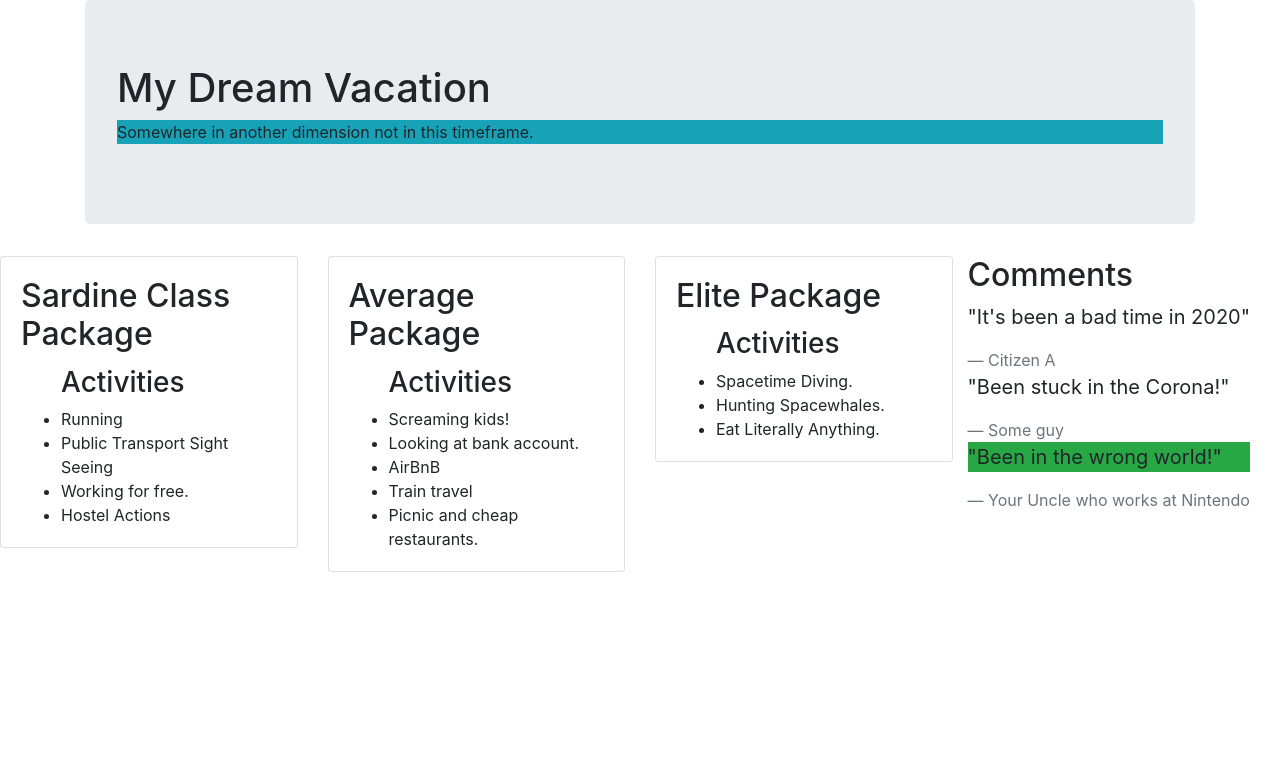
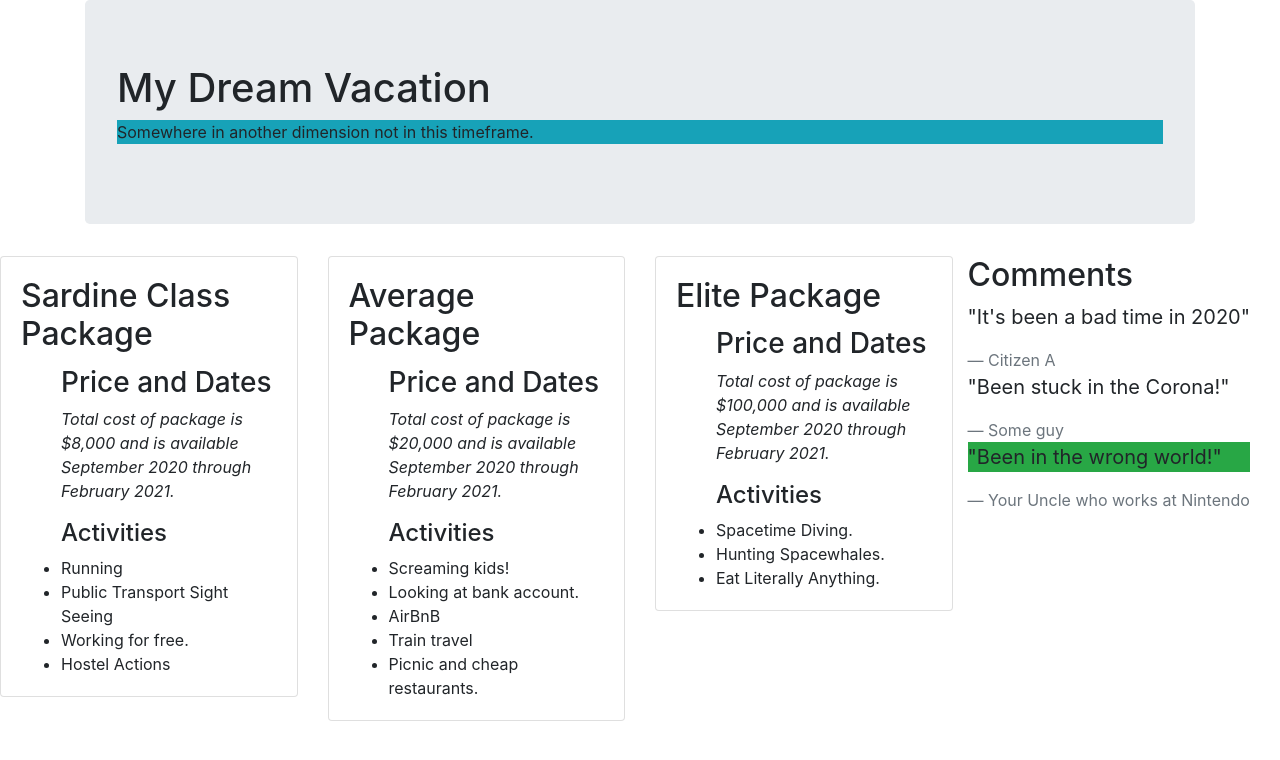
Before and after one commit to wdonovanseid/vacation-site, a plain HTML site: page index.html in a window 1280 px wide. Drawn offline with Linux system fonts and the light colour scheme.

Commit message:
This will commit add package dates and prices.
Co-authored-by: William Donovan-Seid <wdstwo@live.com>

```diff
--- a/index.html
+++ b/index.html
@@ -17,7 +17,9 @@
         <div class="card-body">
           <h2 class="card-title">Sardine Class Package</h2>
           <ul class="card-text">
-            <h3>Activities</h3>
+            <h3>Price and Dates</h3>
+            <p><em>Total cost of package is $8,000 and is available September 2020 through February 2021.</em></p>
+            <h4>Activities</h4>
             <li>Running</li>
             <li>Public Transport Sight Seeing</li>
             <li>Working for free.</li>
@@ -31,7 +33,9 @@
         <div class="card-body">
           <h2 class="card-title">Average Package</h2>
           <ul class="card-text">
-            <h3>Activities</h3>
+            <h3>Price and Dates</h3>
+            <p><em>Total cost of package is $20,000 and is available September 2020 through February 2021.</em></p>
+            <h4>Activities</h4>
             <li>Screaming kids!</li>
             <li>Looking at bank account.</li>
             <li>AirBnB</li>
@@ -46,7 +50,9 @@
         <div class="card-body">
           <h2 class="card-title">Elite Package</h2>
           <ul class="card-text">
-            <h3>Activities</h3>
+            <h3>Price and Dates</h3>
+            <p><em>Total cost of package is $100,000 and is available September 2020 through February 2021.</em></p>
+            <h4>Activities</h4>
             <li>Spacetime Diving.</li>
             <li>Hunting Spacewhales.</li>
             <li>Eat Literally Anything.</li>
```
